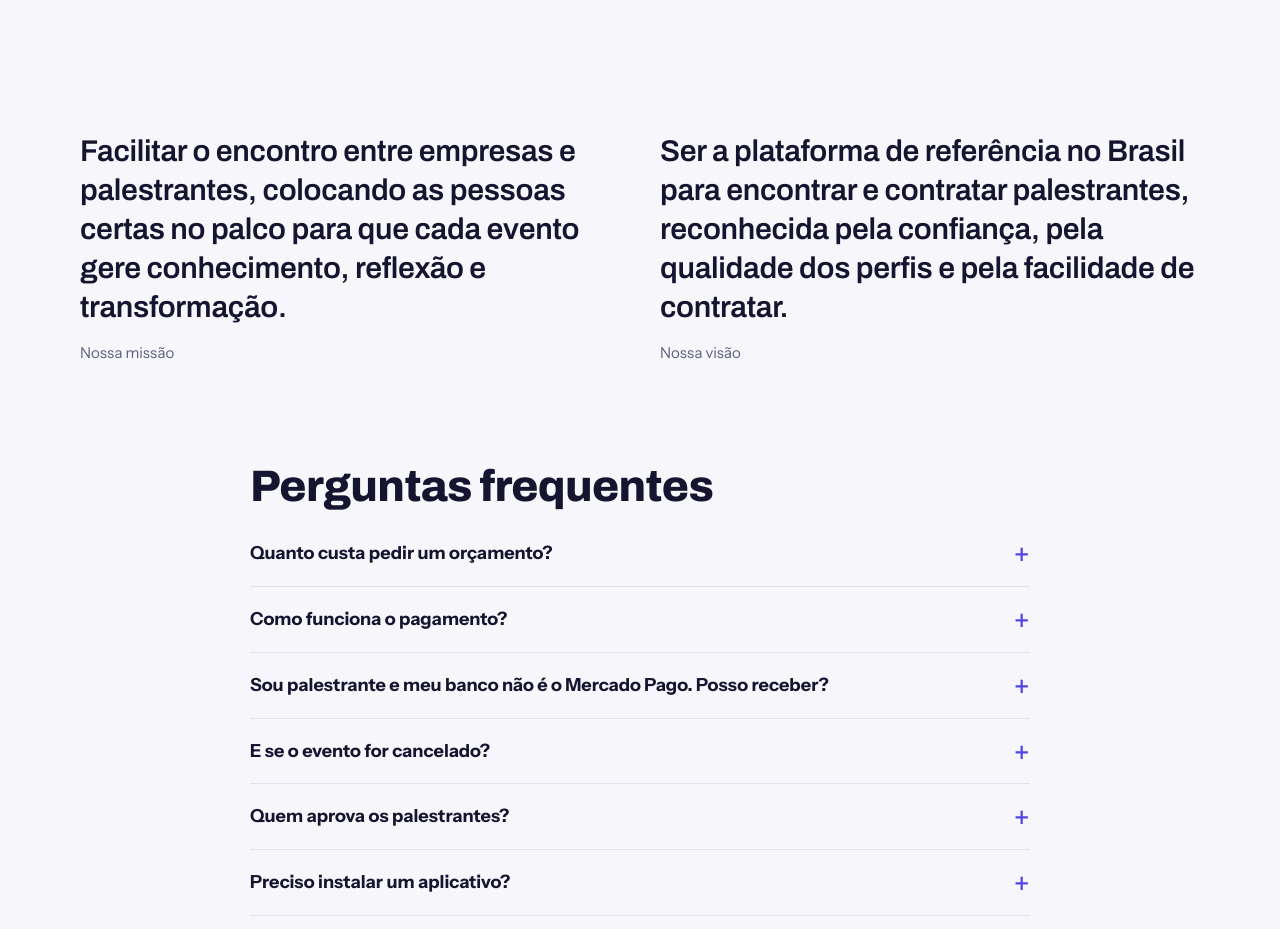
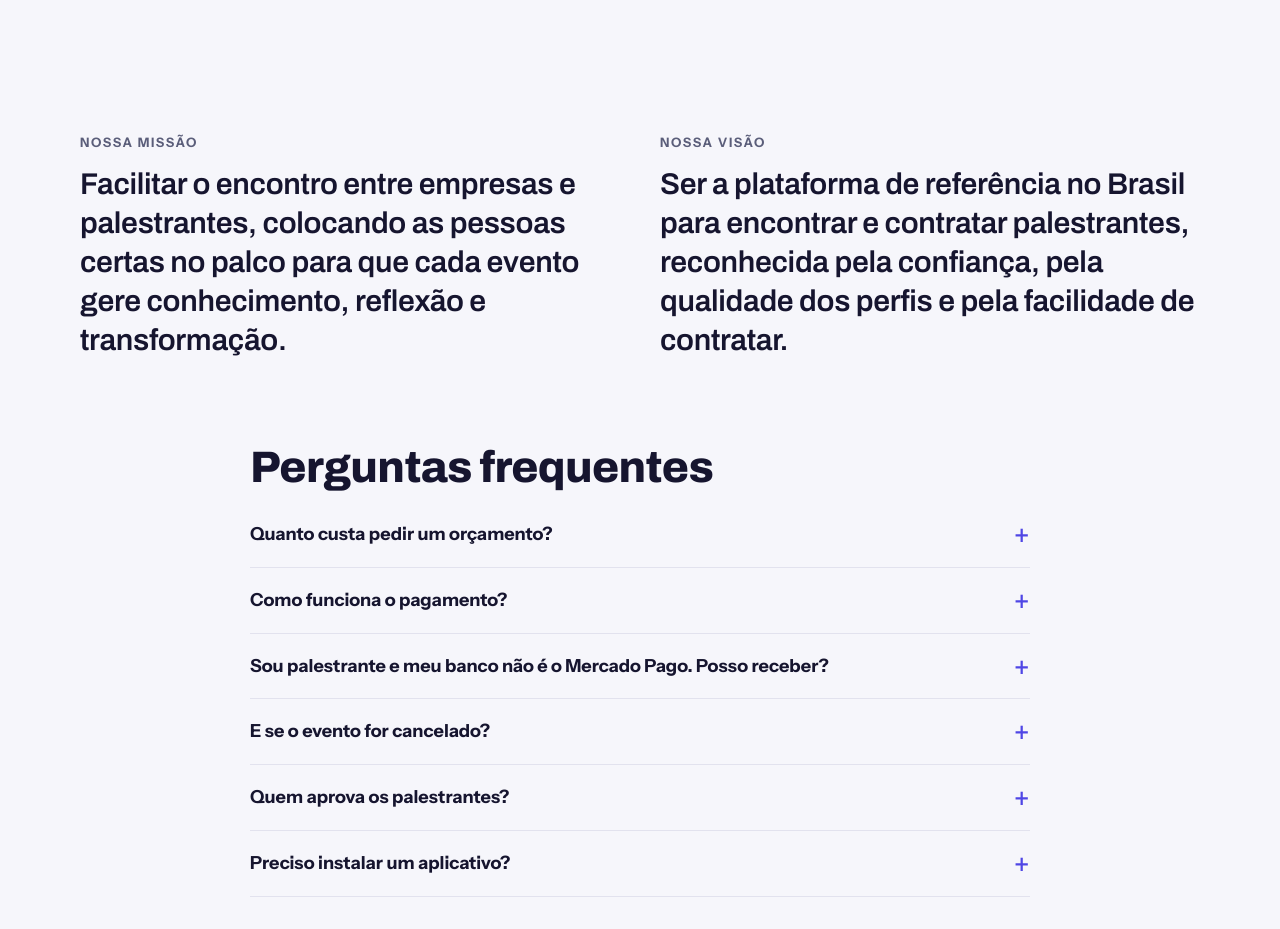
Before and after one commit to carlosluizsantoscarmo-cmd/SpeakerConnect, a website: page public/index.html in a window 1280 px wide. Shown: the part 2720-3649 px from the top of the page. Drawn offline with nearby package versions, Linux system fonts and the light colour scheme; no server answers.

Commit message:
Home: título Nossa missão/visão acima do texto
Co-Authored-By: Claude Opus 5.5 <noreply@anthropic.com>
Claude-Session: https://claude.ai/code/session_0166hLkDUqyUQWdZqBBTueS1

```diff
--- a/public/index.html
+++ b/public/index.html
@@ -118,8 +118,8 @@
 
 <section class="mission">
   <div class="wrap">
-    <div><blockquote>Facilitar o encontro entre empresas e palestrantes, colocando as pessoas certas no palco para que cada evento gere conhecimento, reflexão e transformação.</blockquote><p class="who">Nossa missão</p></div>
-    <div><blockquote>Ser a plataforma de referência no Brasil para encontrar e contratar palestrantes, reconhecida pela confiança, pela qualidade dos perfis e pela facilidade de contratar.</blockquote><p class="who">Nossa visão</p></div>
+    <div><p class="who">Nossa missão</p><blockquote>Facilitar o encontro entre empresas e palestrantes, colocando as pessoas certas no palco para que cada evento gere conhecimento, reflexão e transformação.</blockquote></div>
+    <div><p class="who">Nossa visão</p><blockquote>Ser a plataforma de referência no Brasil para encontrar e contratar palestrantes, reconhecida pela confiança, pela qualidade dos perfis e pela facilidade de contratar.</blockquote></div>
   </div>
 </section>
 
--- a/public/site.css
+++ b/public/site.css
@@ -146,7 +146,7 @@ section{padding:84px 0}
 /* missão */
 .mission .wrap{display:grid;grid-template-columns:1fr 1fr;gap:40px}
 .mission blockquote{margin:0;font:600 clamp(22px,2.6vw,30px)/1.3 var(--f-display);font-stretch:108%;letter-spacing:-.01em}
-.mission .who{margin-top:14px;color:var(--mut);font-size:15px}
+.mission .who{margin:0 0 12px;color:var(--mut);font-size:13px;font-weight:700;letter-spacing:.12em;text-transform:uppercase}
 
 /* perguntas */
 .faq details{border-bottom:1px solid var(--line);padding:18px 0}
```
